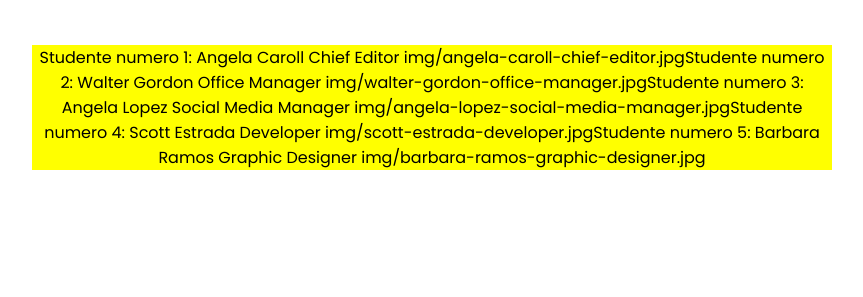
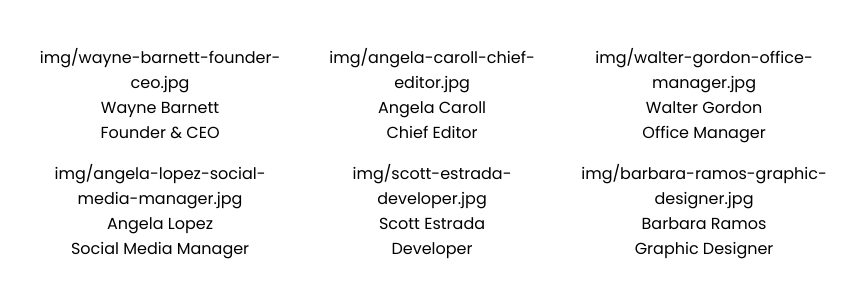
Before and after one commit to MARTINA1102/js-our-team, a plain HTML site: page index.html in a window 1280 px wide. Shown: the part 149-446 px from the top of the page, without its empty margins (208-1071 px from the left). Drawn offline with Linux system fonts and the light colour scheme.

Commit message:
creato card e stampato su dom Bonus 2

```diff
--- a/css/style.css
+++ b/css/style.css
@@ -14,8 +14,15 @@ header{
 .container{
     margin: 0 auto;
     max-width: 800px;
-    background-color: yellow;
     text-align: center;
     display: flex;
     justify-content: space-between;
+    flex-wrap: wrap;
+    gap: 1rem;
 }
+
+.card{
+    flex: 1 1 30%;
+
+
+}
--- a/index.html
+++ b/index.html
@@ -21,9 +21,8 @@
         <p>Lorem ipsum dolor,consectetur adipiscing elit. Praesent in varius. Sed quis luctus eros. Phasellus rutrum laoreet leo in consequat.</p>
     </header>
     <div class="container">
-        <div class="card">
 
-        </div>
+
     </div>
 </body>
 </html>
--- a/script.js
+++ b/script.js
@@ -21,7 +21,8 @@ Scott Estrada	Developer	scott-estrada-developer.jpg
 Barbara Ramos	Graphic Designer	barbara-ramos-graphic-designer.jpg
 */
 let eleContainer=document.querySelector('.container');
-let eleCard=document.querySelector('.card');
+let img = document.createElement("img");
+
 
 const arrStudents = [
 	{
@@ -57,7 +58,8 @@ const arrStudents = [
 
 ];
 console.table(arrStudents);
-for (let i = 1; i < arrStudents.length; i++) {
+for (let i = 0; i < arrStudents.length; i++) {
 	console.log(`Studente numero ${i}: ${arrStudents[i].nome} ${arrStudents[i].ruolo} ${arrStudents[i].foto}`);
-    eleContainer.innerHTML+=(`Studente numero ${i}: ${arrStudents[i].nome} ${arrStudents[i].ruolo} ${arrStudents[i].foto}`);
+    eleContainer.innerHTML+=(`<div class=card> <div class=img>${arrStudents[i].foto}</div><div class=nome>${arrStudents[i].nome}</div> <div class=ruolo> ${arrStudents[i].ruolo}</div></div>`);
+
 }
```
